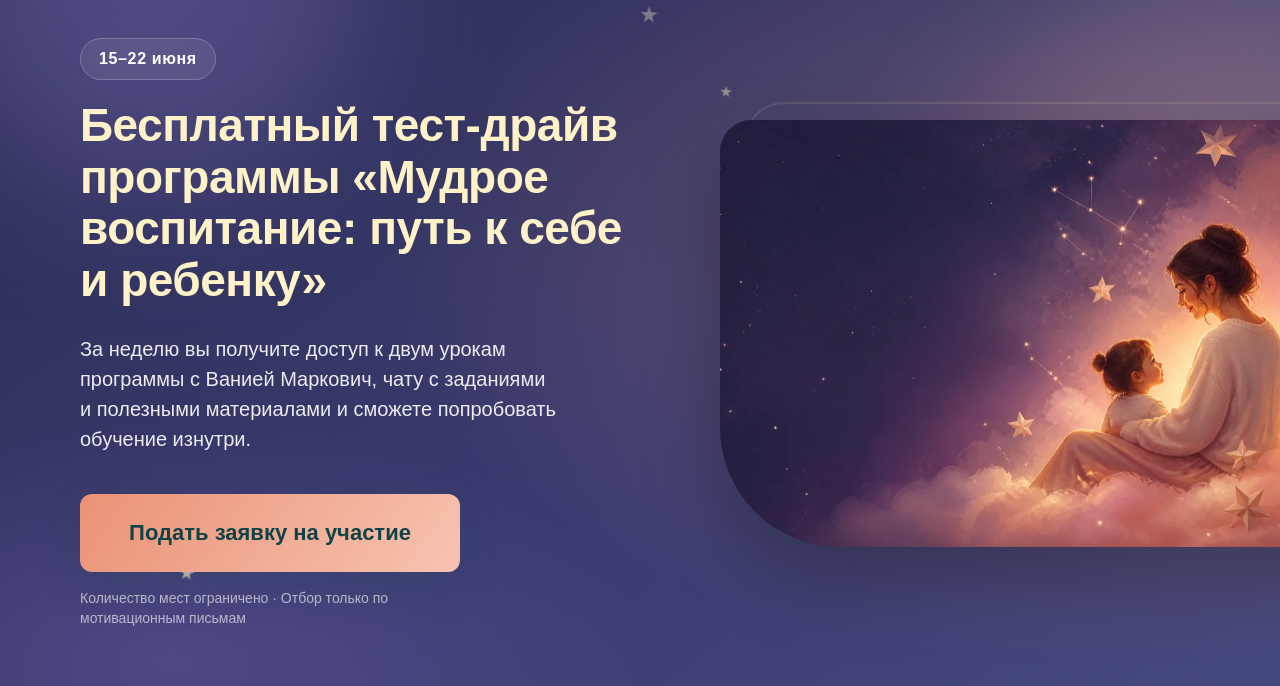
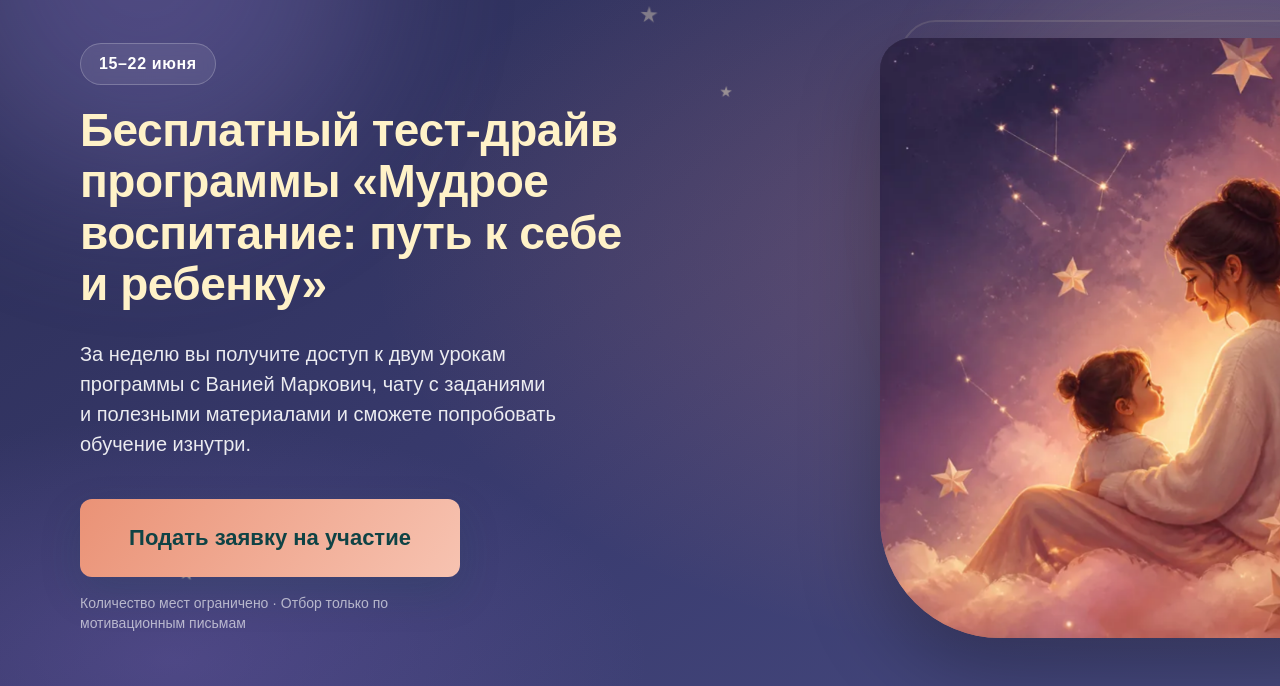
Before and after one commit to ElenaSamanchuk/simurg-testdrive, a website built with Vite: page index.html in a window 1280 px wide. Shown: the part 114-800 px from the top of the page. Built offline with nearby package versions, Linux system fonts and the light colour scheme; a web font is replaced by a local one.

Commit message:
Crop hero image to portrait and focus on mother and child.
Use 4:5 frame with object-position on the right so empty sky on the left is trimmed.

Co-authored-by: Cursor <cursoragent@cursor.com>

```diff
--- a/src/style.css
+++ b/src/style.css
@@ -299,7 +299,7 @@ html {
   margin: 0;
   justify-self: end;
   width: 100%;
-  max-width: 640px;
+  max-width: 480px;
   animation: float-y 7s ease-in-out 1.2s infinite;
 }
 
@@ -315,22 +315,27 @@ html {
 }
 
 .promo__frame--hero {
+  aspect-ratio: 4 / 5;
   background-color: #2a2c52;
-  background-position: center;
+  background-position: 78% center;
   background-size: cover;
   background-repeat: no-repeat;
 }
 
 .promo__frame picture {
   display: block;
+  width: 100%;
+  height: 100%;
 }
 
 .promo__img {
   display: block;
   width: 100%;
-  height: auto;
+  height: 100%;
   object-fit: cover;
-  transform: scale(1.02);
+  object-position: 78% 42%;
+  transform: scale(1.08);
+  transform-origin: 78% 42%;
   animation: ken-burns 22s ease-in-out infinite alternate;
   transition:
     opacity 0.5s cubic-bezier(0.22, 1, 0.36, 1),
@@ -343,15 +348,15 @@ html {
 }
 
 .promo__visual:hover .promo__img {
-  transform: scale(1.06);
+  transform: scale(1.12);
 }
 
 .promo__frame-ring {
   position: absolute;
-  inset: -18px -18px 24px 24px;
+  inset: -18px -18px 20px 20px;
   z-index: 0;
   border: 2px solid rgba(255, 242, 200, 0.22);
-  border-radius: 40px 40px 40px 128px;
+  border-radius: 36px 36px 36px 112px;
   pointer-events: none;
   animation: ring-pulse 5s ease-in-out infinite;
 }
@@ -544,11 +549,11 @@ html {
 
 @keyframes ken-burns {
   from {
-    transform: scale(1.02);
+    transform: scale(1.08);
   }
 
   to {
-    transform: scale(1.08);
+    transform: scale(1.16);
   }
 }
 
```
